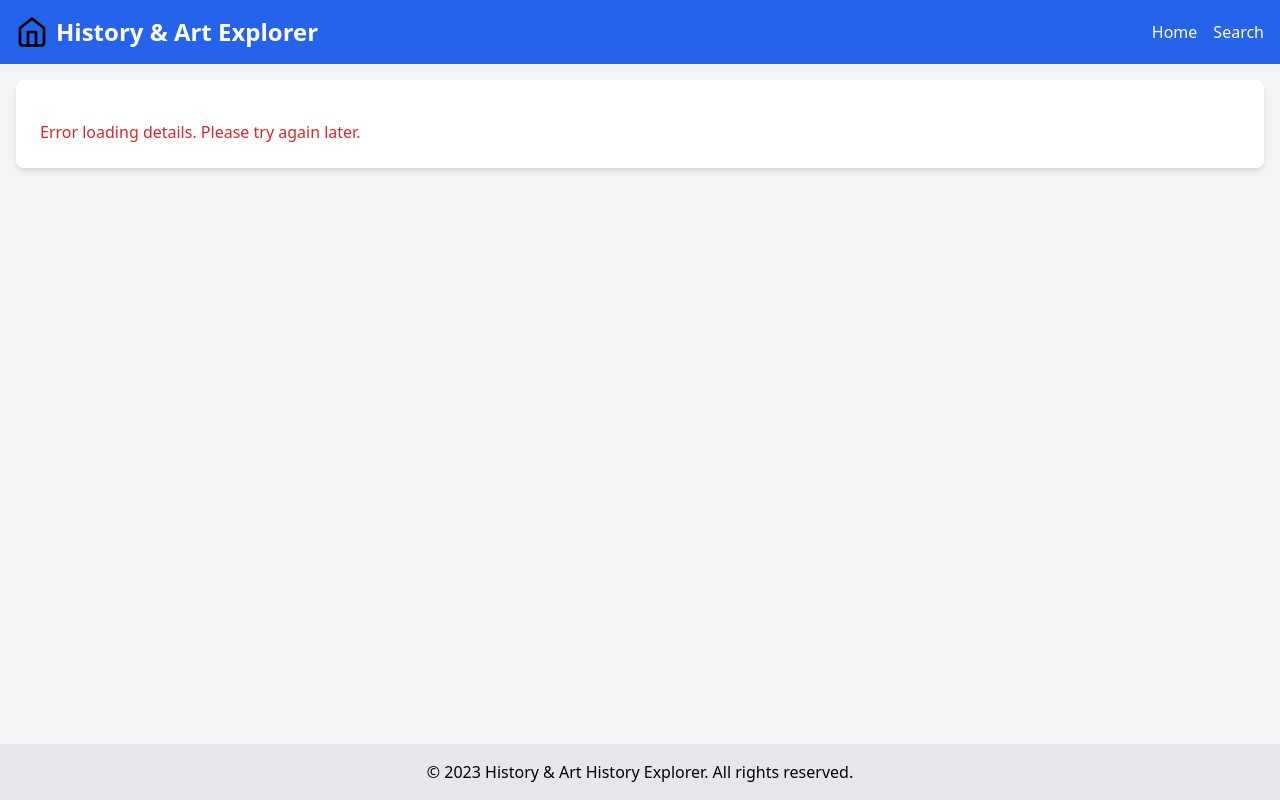
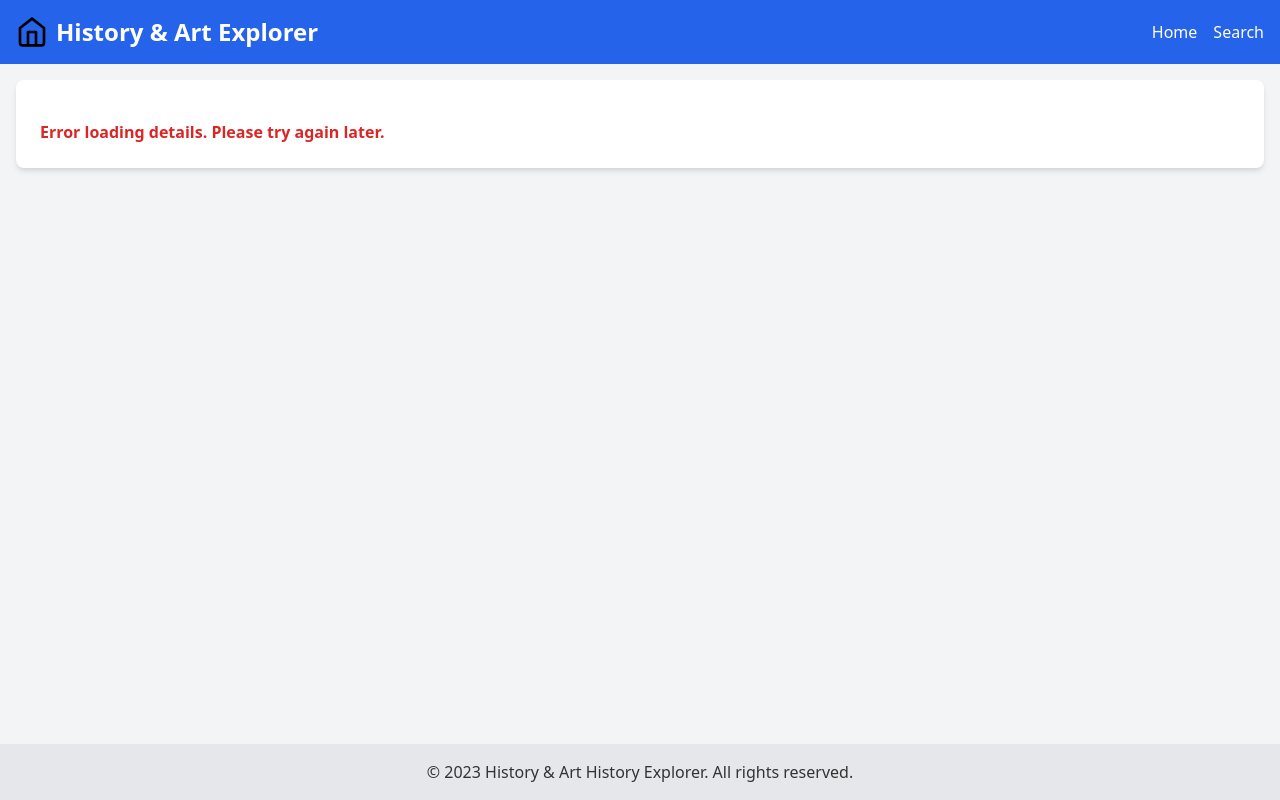
Before and after one commit to DervinEvolve/ArtHistoryNavigator, a Flask app: page /details/1/1 in a window 1280 px wide. Run offline with Flask 3, Linux system fonts and the light colour scheme.

Commit message:
Agent query: Can you check if the search functionality is working, displaying more detailed results, and if the styling has improved? Also, please test if the error handling is working correctly by entering an invalid URL.

```diff
--- a/main.py
+++ b/main.py
@@ -1,5 +1,6 @@
 from flask import Flask, render_template, request, jsonify
 from utils.api_helpers import search_wikipedia, search_internet_archive, search_met_museum
+import requests
 
 app = Flask(__name__)
 
@@ -15,21 +16,32 @@ def search():
 @app.route("/api/search")
 def api_search():
     query = request.args.get("q", "")
-    wikipedia_results = search_wikipedia(query)
-    internet_archive_results = search_internet_archive(query)
-    met_museum_results = search_met_museum(query)
+    try:
+        wikipedia_results = search_wikipedia(query)
+        internet_archive_results = search_internet_archive(query)
+        met_museum_results = search_met_museum(query)
 
-    results = {
-        "wikipedia": wikipedia_results,
-        "internet_archive": internet_archive_results,
-        "met_museum": met_museum_results
-    }
+        results = {
+            "wikipedia": wikipedia_results,
+            "internet_archive": internet_archive_results,
+            "met_museum": met_museum_results
+        }
 
-    return jsonify(results)
+        return jsonify(results)
+    except requests.RequestException as e:
+        return jsonify({"error": "An error occurred while fetching search results. Please try again later."}), 500
 
 @app.route("/details/<source>/<id>")
 def details(source, id):
     return render_template("details.html", source=source, id=id)
 
+@app.errorhandler(404)
+def page_not_found(e):
+    return render_template("404.html"), 404
+
+@app.errorhandler(500)
+def internal_server_error(e):
+    return render_template("500.html"), 500
+
 if __name__ == "__main__":
     app.run(host="0.0.0.0", port=5000)
--- a/static/css/styles.css
+++ b/static/css/styles.css
@@ -1,4 +1,4 @@
-/* Add any custom styles here */
+/* Custom styles */
 .loading {
     display: flex;
     justify-content: center;
@@ -20,3 +20,57 @@
     0% { transform: rotate(0deg); }
     100% { transform: rotate(360deg); }
 }
+
+/* Responsive adjustments */
+@media (max-width: 640px) {
+    .container {
+        padding-left: 1rem;
+        padding-right: 1rem;
+    }
+}
+
+/* Improve readability on smaller screens */
+@media (max-width: 768px) {
+    body {
+        font-size: 16px;
+    }
+
+    h1 {
+        font-size: 2rem;
+    }
+
+    h2 {
+        font-size: 1.5rem;
+    }
+}
+
+/* Adjust layout for very small screens */
+@media (max-width: 480px) {
+    #search-results {
+        grid-template-columns: 1fr;
+    }
+}
+
+/* Enhance accessibility */
+a:focus, button:focus, input:focus {
+    outline: 2px solid #3498db;
+    outline-offset: 2px;
+}
+
+/* Improve contrast for better readability */
+body {
+    color: #333;
+}
+
+.bg-blue-600 {
+    background-color: #2563eb;
+}
+
+.hover\:bg-blue-700:hover {
+    background-color: #1d4ed8;
+}
+
+/* Add smooth transitions */
+a, button {
+    transition: all 0.2s ease-in-out;
+}
--- a/static/js/app.js
+++ b/static/js/app.js
@@ -21,36 +21,60 @@ async function fetchSearchResults(query) {
     const internetArchiveResults = document.querySelector('#internet-archive-results ul');
     const metMuseumResults = document.querySelector('#met-museum-results ul');
 
-    wikipediaResults.innerHTML = '<div class="loading"></div>';
-    internetArchiveResults.innerHTML = '<div class="loading"></div>';
-    metMuseumResults.innerHTML = '<div class="loading"></div>';
+    const loadingIndicators = document.querySelectorAll('.loading');
+    loadingIndicators.forEach(indicator => indicator.classList.remove('hidden'));
 
     try {
         const response = await fetch(`/api/search?q=${encodeURIComponent(query)}`);
+        if (!response.ok) {
+            throw new Error('Network response was not ok');
+        }
         const data = await response.json();
 
         wikipediaResults.innerHTML = '';
         data.wikipedia.forEach(result => {
             const li = document.createElement('li');
-            li.innerHTML = `<a href="/details/wikipedia/${encodeURIComponent(result.pageid)}" class="text-blue-600 hover:underline">${result.title}</a>`;
+            li.innerHTML = `
+                <a href="/details/wikipedia/${encodeURIComponent(result.pageid)}" class="block p-4 bg-gray-100 rounded-lg hover:bg-gray-200 transition duration-200">
+                    <h3 class="text-lg font-semibold text-blue-600 hover:underline">${result.title}</h3>
+                    <p class="text-sm text-gray-600 mt-2">${result.snippet}</p>
+                </a>
+            `;
             wikipediaResults.appendChild(li);
         });
 
         internetArchiveResults.innerHTML = '';
         data.internet_archive.forEach(result => {
             const li = document.createElement('li');
-            li.innerHTML = `<a href="/details/internet_archive/${encodeURIComponent(result.identifier)}" class="text-blue-600 hover:underline">${result.title}</a>`;
+            li.innerHTML = `
+                <a href="/details/internet_archive/${encodeURIComponent(result.identifier)}" class="block p-4 bg-gray-100 rounded-lg hover:bg-gray-200 transition duration-200">
+                    <h3 class="text-lg font-semibold text-blue-600 hover:underline">${result.title}</h3>
+                    <p class="text-sm text-gray-600 mt-2">${result.description ? result.description.slice(0, 100) + '...' : 'No description available'}</p>
+                </a>
+            `;
             internetArchiveResults.appendChild(li);
         });
 
         metMuseumResults.innerHTML = '';
         data.met_museum.forEach(result => {
             const li = document.createElement('li');
-            li.innerHTML = `<a href="/details/met_museum/${encodeURIComponent(result.objectID)}" class="text-blue-600 hover:underline">${result.title}</a>`;
+            li.innerHTML = `
+                <a href="/details/met_museum/${encodeURIComponent(result.objectID)}" class="block p-4 bg-gray-100 rounded-lg hover:bg-gray-200 transition duration-200">
+                    <h3 class="text-lg font-semibold text-blue-600 hover:underline">${result.title}</h3>
+                    <p class="text-sm text-gray-600 mt-2">${result.artistDisplayName ? 'By ' + result.artistDisplayName : 'Artist unknown'}</p>
+                    ${result.primaryImageSmall ? `<img src="${result.primaryImageSmall}" alt="${result.title}" class="mt-2 max-w-full h-auto rounded">` : ''}
+                </a>
+            `;
             metMuseumResults.appendChild(li);
         });
     } catch (error) {
         console.error('Error fetching search results:', error);
+        const errorMessage = document.createElement('p');
+        errorMessage.textContent = 'An error occurred while fetching search results. Please try again later.';
+        errorMessage.classList.add('text-red-600', 'font-semibold', 'mt-4');
+        searchResults.prepend(errorMessage);
+    } finally {
+        loadingIndicators.forEach(indicator => indicator.classList.add('hidden'));
     }
 }
 
@@ -80,12 +104,15 @@ async function fetchDetails(source, id) {
         detailsContent.innerHTML = data.content;
     } catch (error) {
         console.error('Error fetching details:', error);
-        detailsContent.innerHTML = '<p class="text-red-600">Error loading details. Please try again later.</p>';
+        detailsContent.innerHTML = '<p class="text-red-600 font-semibold">Error loading details. Please try again later.</p>';
     }
 }
 
 async function fetchWikipediaDetails(id) {
     const response = await fetch(`https://en.wikipedia.org/w/api.php?action=parse&pageid=${id}&format=json&origin=*`);
+    if (!response.ok) {
+        throw new Error('Network response was not ok');
+    }
     const data = await response.json();
     return {
         title: data.parse.title,
@@ -95,31 +122,41 @@ async function fetchWikipediaDetails(id) {
 
 async function fetchInternetArchiveDetails(id) {
     const response = await fetch(`https://archive.org/metadata/${id}`);
+    if (!response.ok) {
+        throw new Error('Network response was not ok');
+    }
     const data = await response.json();
     return {
         title: data.metadata.title,
         content: `
-            <p><strong>Description:</strong> ${data.metadata.description || 'N/A'}</p>
-            <p><strong>Creator:</strong> ${data.metadata.creator || 'N/A'}</p>
-            <p><strong>Date:</strong> ${data.metadata.date || 'N/A'}</p>
-            <p><a href="https://archive.org/details/${id}" target="_blank" class="text-blue-600 hover:underline">View on Internet Archive</a></p>
+            <div class="bg-white p-6 rounded-lg shadow-md">
+                <p class="mb-4"><strong>Description:</strong> ${data.metadata.description || 'N/A'}</p>
+                <p class="mb-4"><strong>Creator:</strong> ${data.metadata.creator || 'N/A'}</p>
+                <p class="mb-4"><strong>Date:</strong> ${data.metadata.date || 'N/A'}</p>
+                <p><a href="https://archive.org/details/${id}" target="_blank" class="text-blue-600 hover:underline">View on Internet Archive</a></p>
+            </div>
         `
     };
 }
 
 async function fetchMetMuseumDetails(id) {
     const response = await fetch(`https://collectionapi.metmuseum.org/public/collection/v1/objects/${id}`);
+    if (!response.ok) {
+        throw new Error('Network response was not ok');
+    }
     const data = await response.json();
     return {
         title: data.title,
         content: `
-            <img src="${data.primaryImage}" alt="${data.title}" class="max-w-full h-auto mb-4">
-            <p><strong>Artist:</strong> ${data.artistDisplayName || 'N/A'}</p>
-            <p><strong>Date:</strong> ${data.objectDate || 'N/A'}</p>
-            <p><strong>Medium:</strong> ${data.medium || 'N/A'}</p>
-            <p><strong>Dimensions:</strong> ${data.dimensions || 'N/A'}</p>
-            <p><strong>Department:</strong> ${data.department || 'N/A'}</p>
-            <p><a href="${data.objectURL}" target="_blank" class="text-blue-600 hover:underline">View on Met Museum Website</a></p>
+            <div class="bg-white p-6 rounded-lg shadow-md">
+                <img src="${data.primaryImage}" alt="${data.title}" class="max-w-full h-auto mb-4 rounded">
+                <p class="mb-2"><strong>Artist:</strong> ${data.artistDisplayName || 'N/A'}</p>
+                <p class="mb-2"><strong>Date:</strong> ${data.objectDate || 'N/A'}</p>
+                <p class="mb-2"><strong>Medium:</strong> ${data.medium || 'N/A'}</p>
+                <p class="mb-2"><strong>Dimensions:</strong> ${data.dimensions || 'N/A'}</p>
+                <p class="mb-4"><strong>Department:</strong> ${data.department || 'N/A'}</p>
+                <p><a href="${data.objectURL}" target="_blank" class="text-blue-600 hover:underline">View on Met Museum Website</a></p>
+            </div>
         `
     };
 }
```
Also changed, not shown: templates/404.html (added, +9 -0 lines), templates/500.html (added, +9 -0 lines), templates/search.html (+8 -5 lines).
